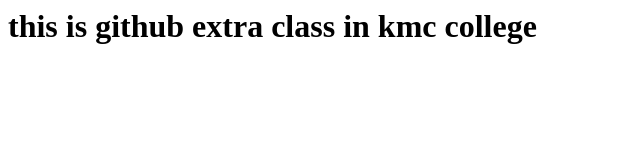
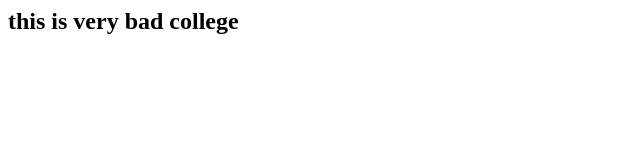
Before and after one commit to sachin10-khadka/projectkmc_2, a plain HTML site: page index.html in a window 1280 px wide. Shown: the whole page, without its empty margins (0-640 px from the left). Drawn offline with Linux system fonts and the light colour scheme.

Commit message:
Update index.html

```diff
--- a/index.html
+++ b/index.html
@@ -3,6 +3,7 @@
         <title> kmc project</title>
     </head>
     <body>
-        <h1> this is github extra class in kmc college</h1>
+
+        <h2> this is very bad college</h2>
     </body>
 </html>
```
